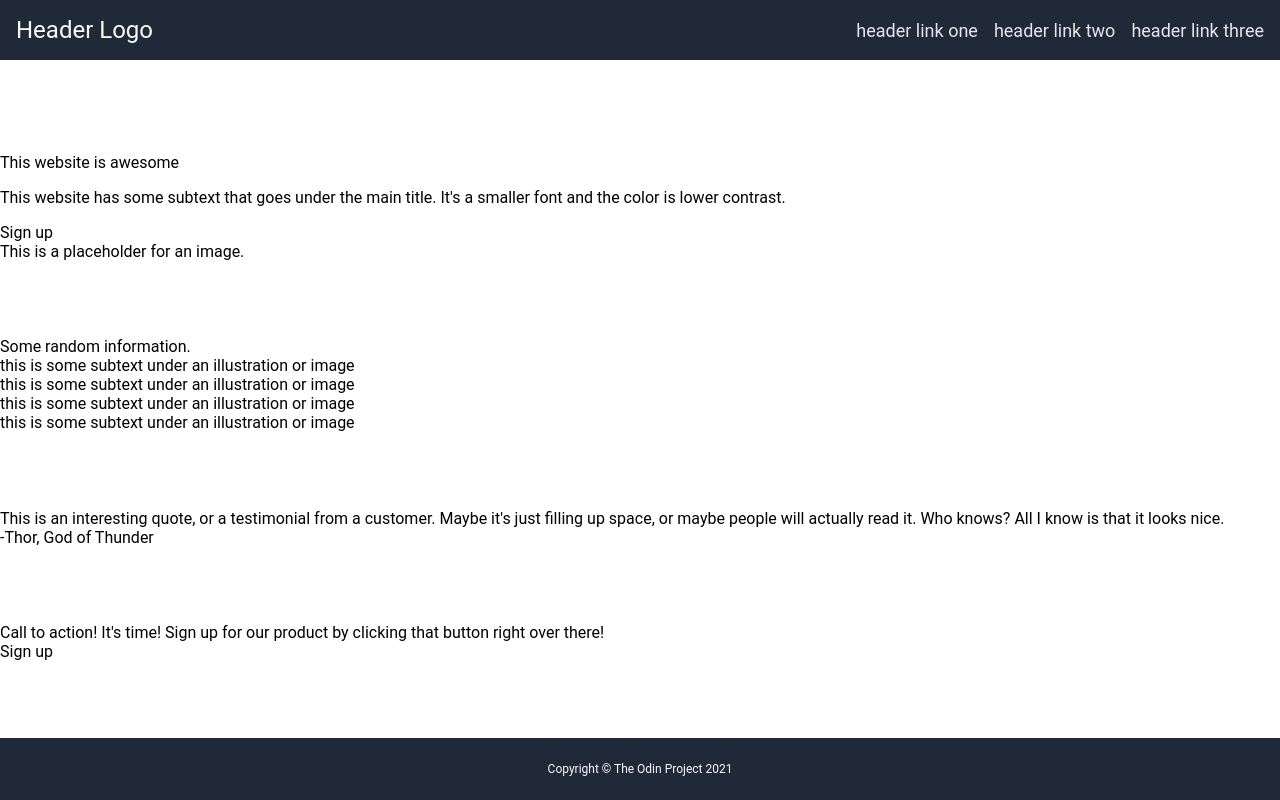
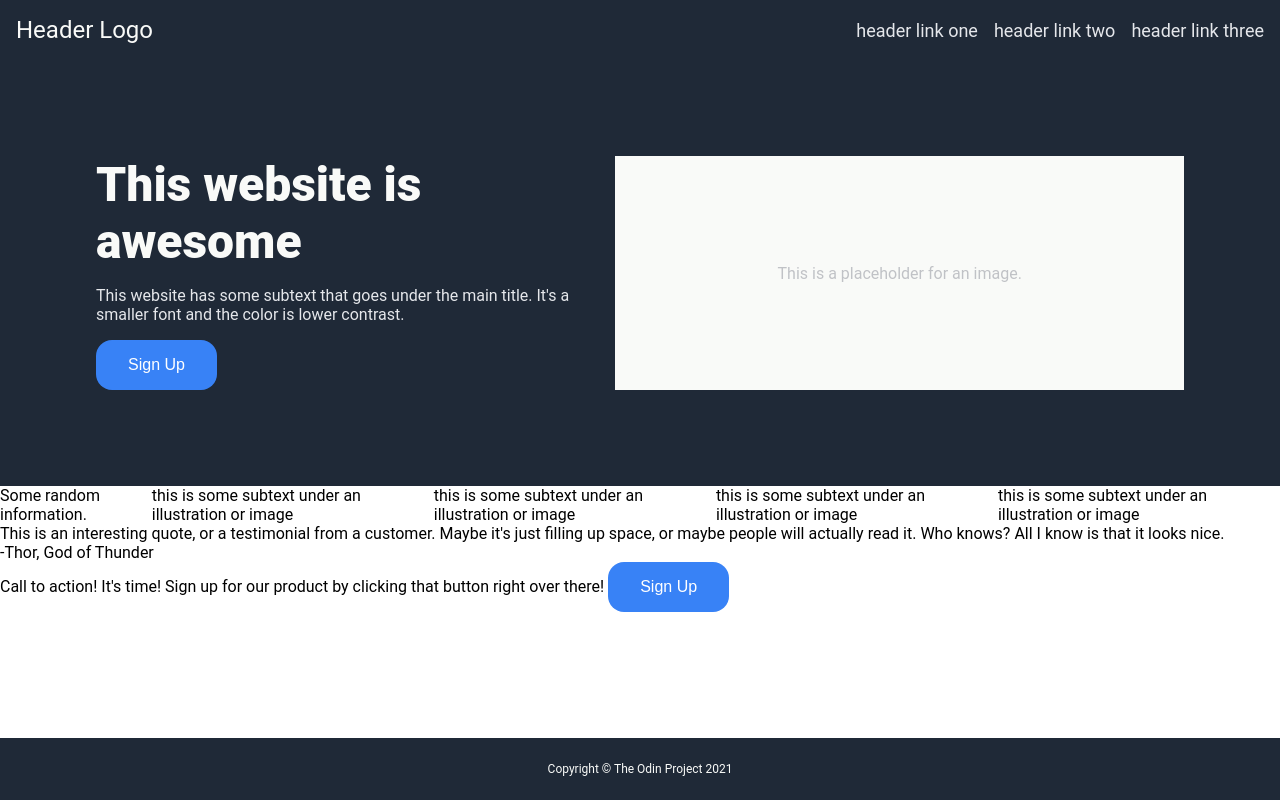
Before and after one commit to stelksify/odin-landingpage, a plain HTML site: page index.html in a window 1280 px wide. Drawn offline with Linux system fonts and the light colour scheme.

Commit message:
Finish main content CSS
Add padding and gaps between elements. Apply style to hero
text, placeholder image, subtext, and buttons.

```diff
--- a/css/style.css
+++ b/css/style.css
@@ -17,6 +17,16 @@ ul {
     gap: 16px;
 }
 
+button {
+    border: none;
+    border-radius: 16px;
+    padding: 16px 32px;
+    background: #3882F6;
+    color: white;
+    font-size: 16px;
+}
+
+/* HEADER AND FOOTER */
 .header-links a {
     text-decoration: none;
     color: #E5E7EB;
@@ -37,7 +47,7 @@ ul {
 .footer {
     justify-content: center;
     font-size: 12px;
-    color: #f9faf8;
+    color: #F9FAF8;
     padding: 24px;
 }
 
@@ -49,3 +59,45 @@ ul {
 .header-links {
     font-size: 18px;
 }
+
+/* ALL CONTENT BETWEEN HEADER AND FOOTER */
+.content {
+    display: flex;
+    flex-direction: column;
+    flex: 1;
+}
+
+/* --- INTRO CONTENT --- */
+.main {
+    display: flex;
+    background-color: #1F2937;
+    color: white;
+    padding: 96px;
+    gap: 32px;
+}
+
+.intro-text {
+    flex: 6;
+    color: #E5E7EB;
+}
+
+.header-text {
+    color: #F9FAF8;
+    font-size: 48px;
+    font-weight: 900;
+    margin-bottom: 16px;
+}
+
+.heroimg {
+    display: flex;
+    flex: 7;
+    justify-content: center;
+    align-items: center;
+    background-color: #F9FAF8;
+    color: #c0c2c6;
+}
+
+/* --- INFORMATION CONTENT --- */
+.info {
+    display: flex;
+}
--- a/index.html
+++ b/index.html
@@ -20,18 +20,19 @@
             </ul>
         </div>
 
+        <div class="content">
             <div class="main">
                 <div class="intro-text">
 
-                <p>This website is awesome</p>
+                    <div class="header-text">This website is awesome</div>
 
                     <div class="text">
                         <p>This website has some subtext that goes under the main title.
                         It's a smaller font and the color is lower contrast.</p>
                     </div>
+
+                    <button class="signup-button">Sign Up</button>
                 </div>
-
-            <div class="button">Sign up</div>
 
                 <div class="heroimg">This is a placeholder for an image.</div>
             </div>
@@ -62,7 +63,8 @@
                 Call to action! It's time!
                 Sign up for our product by clicking that button right over there!
 
-            <div class="button">Sign up</div>
+                <button class="signup-button">Sign Up</button>
+            </div>
         </div>
 
         <div class="footer">
```
Lines whose indentation alone changed are shown as unchanged.
